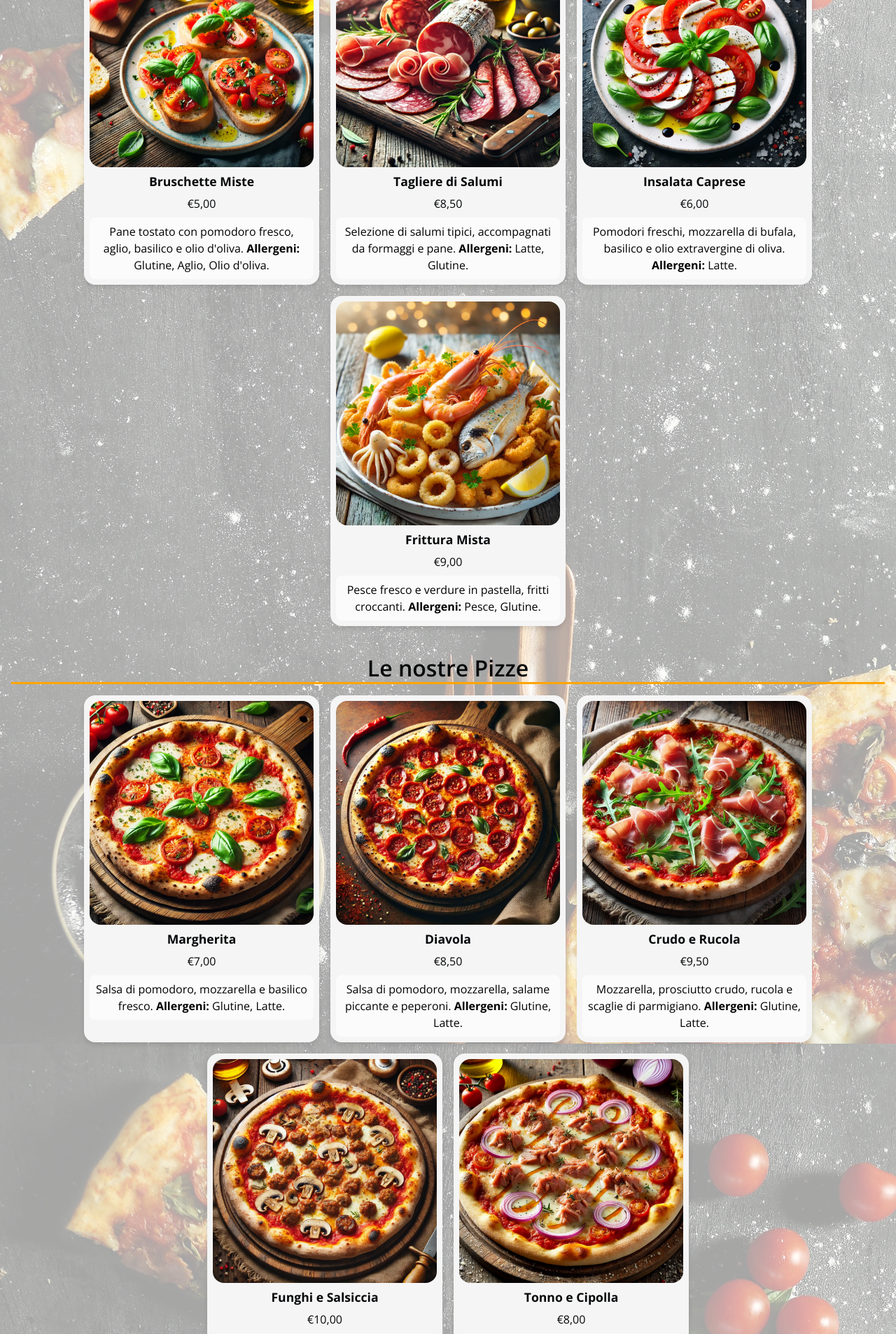
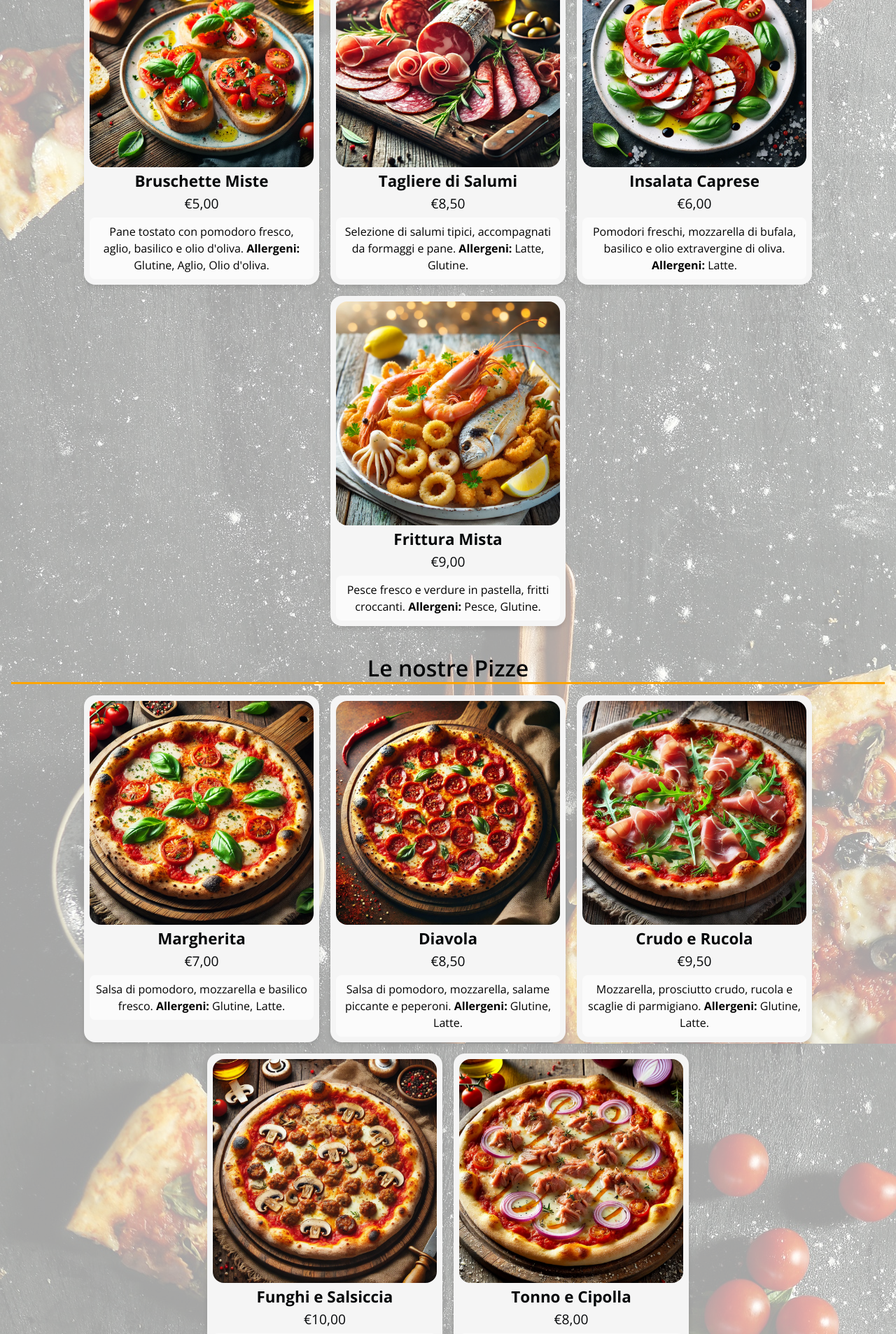
Before and after one commit to dadinelli/Progetto-TecWeb, a PHP site: page /menu.html in a window 1280 px wide. Shown: the part 428-2335 px from the top of the page at 70% size. Run offline with PHP 8.4, Linux system fonts and the light colour scheme.

Commit message:
Refactor menu item styles: adjust font sizes and update hover effects

```diff
--- a/style.css
+++ b/style.css
@@ -741,13 +741,6 @@ MENU
     white-space: normal;
 }
 
-/* Mostra la descrizione al passaggio del mouse */
-.menu-item:hover .menu-item-description,
-.menu-item:focus-within .menu-item-description {
-    display: block;
-}
-
-
 .menu-item:hover {
     background-color: var(--iconabgcolorhover);
     transform: scale(1.05);
@@ -762,14 +755,14 @@ MENU
 }
 
 .menu-item .menu-item-name {
-    font-size: 1.1rem;
+    font-size: 1.4rem;
     font-weight: bold;
     color: var(--txtdarkcolor);
     margin-bottom: 0.5rem;
 }
 
 .menu-item .menu-item-price {
-    font-size: 1rem;
+    font-size: 1.2rem;
     color: var(--txtdarkcolor);
 }
 
@@ -802,7 +795,7 @@ MENU
 
 
 .menu-item:focus-within {
-    outline:3px solid var(--bgcolor);
+    outline: 0.2rem solid var(--txtdarkcolor);
     outline-offset: 0px;
     border-radius: 0.5rem;
 }
```
